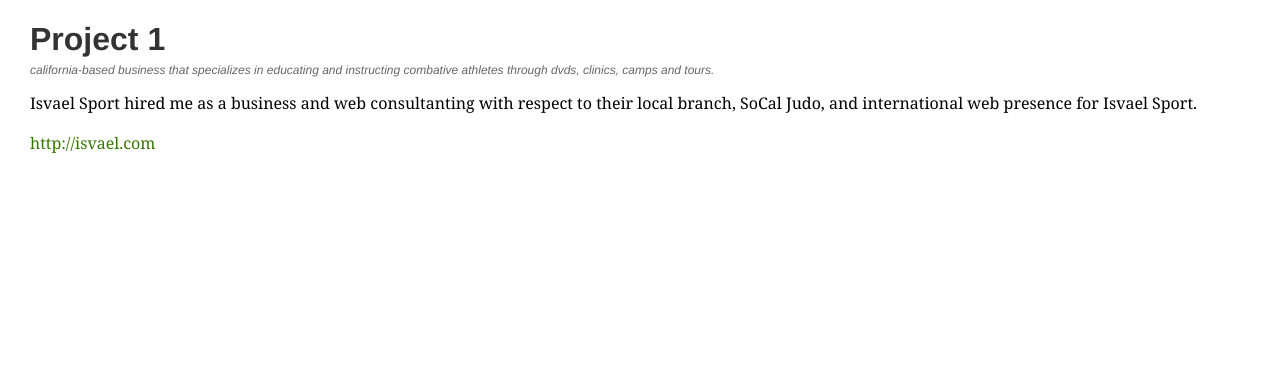
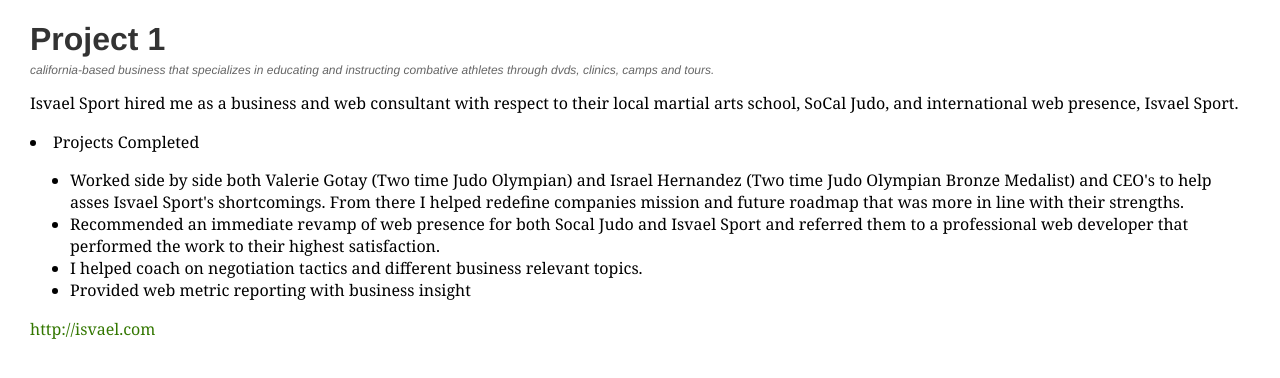
Before and after one commit to afgeneralist/afgeneralist.github.com, a Jekyll site: the page built from portfolio/work/project1.html, in a window 1280 px wide. Shown: the top 378 px of the page. Built offline with Jekyll 4.4.1, drawn with Linux system fonts in a browser that asks for light colours; nearby versions of some CDN libraries.

Commit message:
Finalized Project 1

```diff
--- a/portfolio/work/project1.html
+++ b/portfolio/work/project1.html
@@ -5,7 +5,18 @@
 
 <p class="description">California-based business that specializes in educating and instructing combative athletes through DVDs, Clinics, Camps and Tours.</p>
 
-<p> Isvael Sport hired me as a business and web consultanting with respect to their local branch, SoCal Judo, and international web presence for Isvael Sport. </p>
+<p> Isvael Sport hired me as a business and web consultant with respect to their local martial arts school, SoCal Judo, and international web presence, Isvael Sport.
+	<li>Projects Completed</li>
+	  <ul>
+		<li>Worked side by side both Valerie Gotay (Two time Judo Olympian) and Israel Hernandez (Two time Judo Olympian Bronze Medalist) and CEO's to help asses Isvael Sport's shortcomings. From there I helped redefine companies mission and future roadmap that was more in line with their strengths.</li>
+		<li>Recommended an immediate revamp of web presence for both Socal Judo and Isvael Sport and referred them to a professional web developer that performed the work to their highest satisfaction.</li>
+		<li>I helped coach on negotiation tactics and different business relevant topics.</li>
+		<li>Provided web metric reporting with business insight</li>
+	  </ul>
+
+
+
+</p>
 
 <p></p>
 
```
